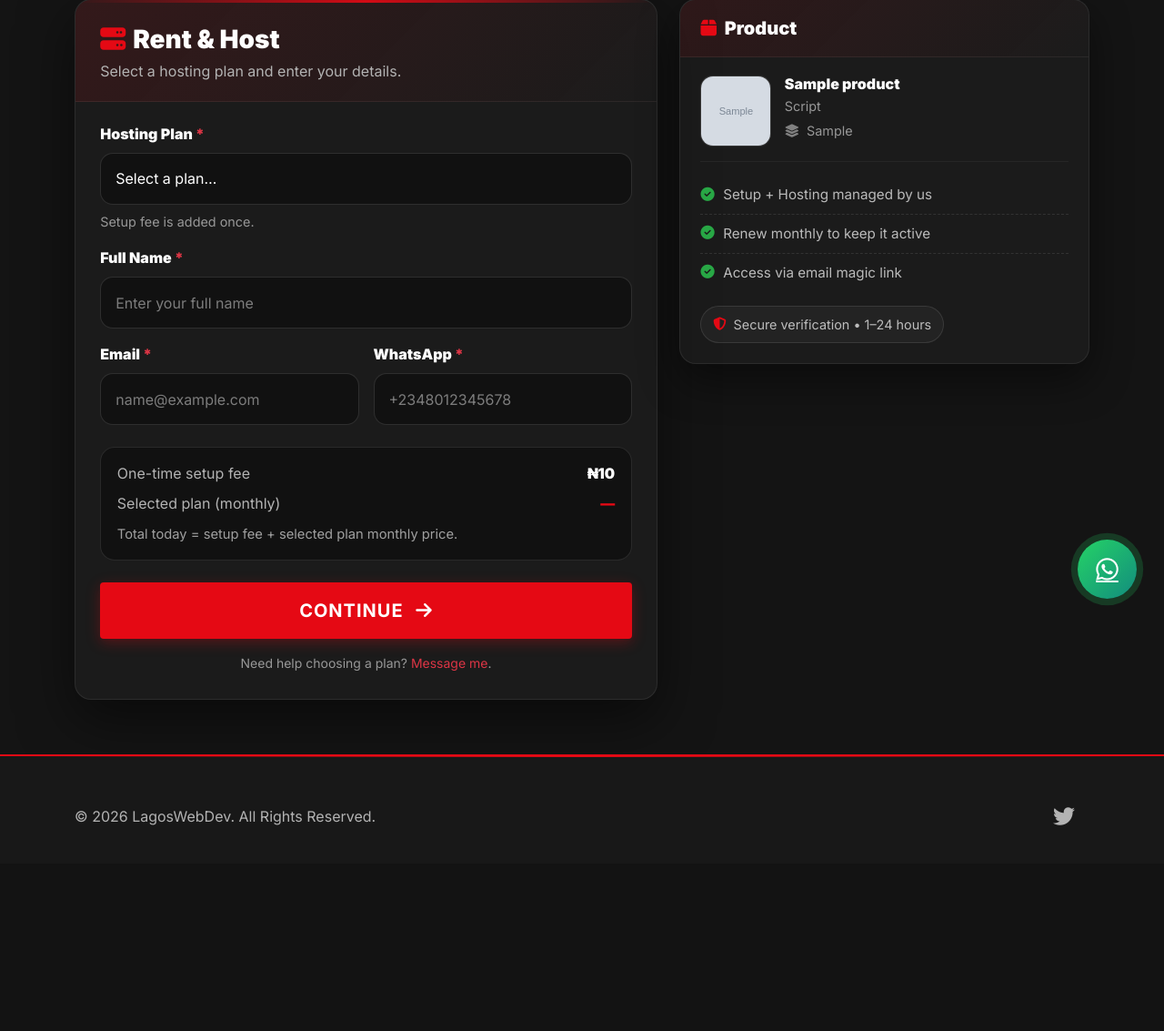
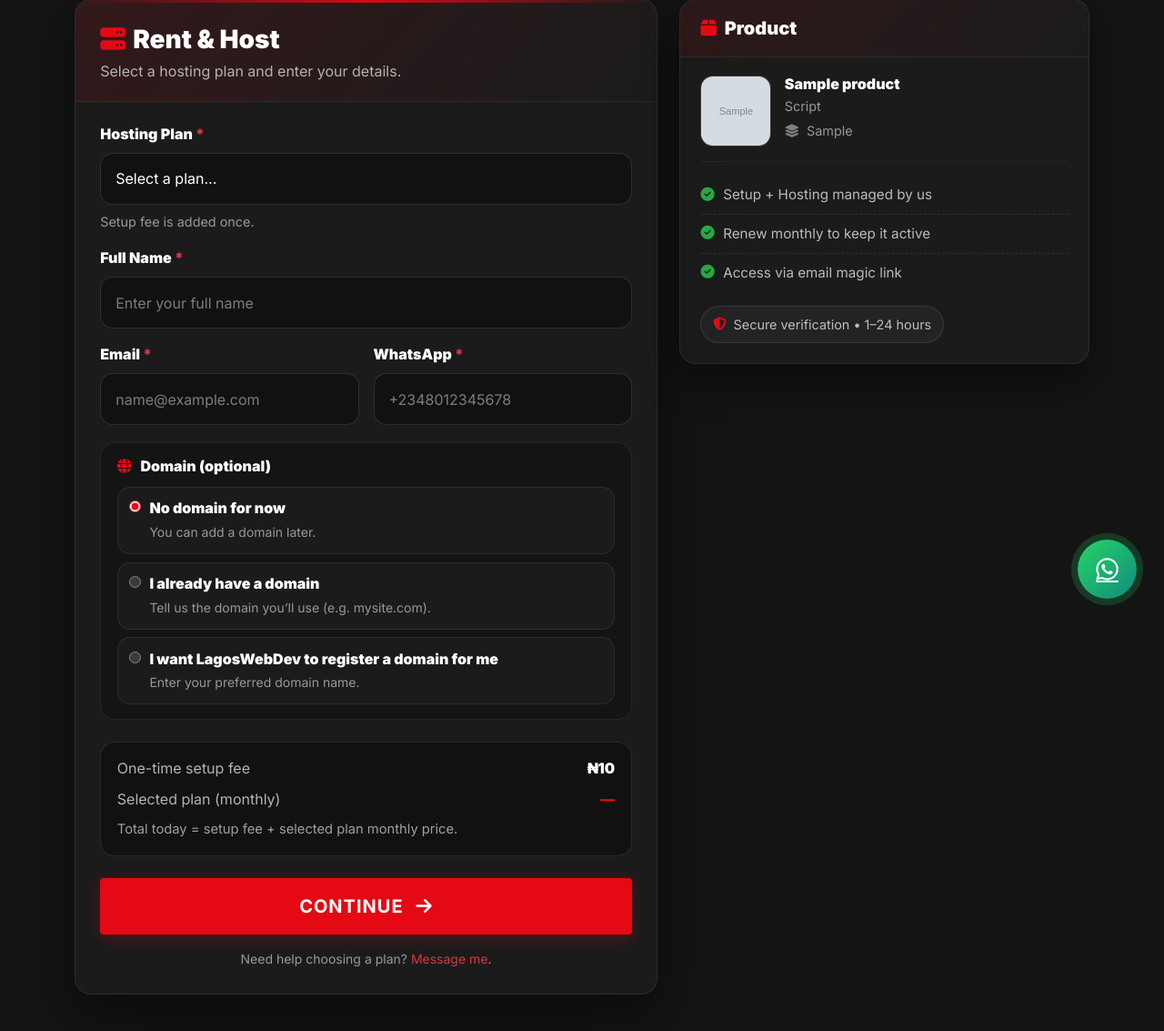
Before and after one commit to Teejayskillz/myportfolio, a Django app: a page that uses templates/marketplace/rent_start.html in a window 1280 px wide. Shown: the part 112-1245 px from the top of the page at 91% size. Before the commit the page ends 1019 px from the top, so only its background shows below. Run offline with Django 5.2, Linux system fonts and the light colour scheme; tables that the repository leaves empty hold one stand-in row (values such as "Sample post"); grey boxes marked "Sample" are stand-in pictures; some libraries are stand-ins or nearby versions.

Commit message:
added domain session to rentals

```diff
--- a/marketplace/views.py
+++ b/marketplace/views.py
@@ -2,13 +2,23 @@ import uuid
 import os
 from decimal import Decimal
 from datetime import timedelta, date
+
 from django.shortcuts import render, get_object_or_404, redirect
 from django.contrib import messages
-from django.http import HttpResponse, Http404
+from django.http import HttpResponse, Http404, HttpResponseBadRequest
 from django.utils import timezone
 from django.core.mail import send_mail
 from django.urls import reverse
+from django.conf import settings
+from django.contrib.contenttypes.models import ContentType
+from django.views.decorators.csrf import csrf_exempt
+
 from dateutil.relativedelta import relativedelta
+import requests
+import hmac
+import hashlib
+import json
+
 from .models import (
     Product,
     HostingPlan,
@@ -16,7 +26,8 @@ from .models import (
     DownloadToken,
     Rental,
     RentalInvoice,
-    MagicLinkToken
+    MagicLinkToken,
+    PaymentTransaction,
 )
 from .forms import (
     CheckoutOptionsForm,
@@ -24,16 +35,6 @@ from .forms import (
     ReceiptUploadForm
 )
 from .emails import send_purchase_pending_emails, send_rental_invoice_pending_emails
-import requests
-from django.conf import settings
-from django.http import HttpResponseBadRequest
-from django.contrib.contenttypes.models import ContentType
-from .models import PurchaseRequest, RentalInvoice, PaymentTransaction
-import hmac, hashlib, json
-from django.views.decorators.csrf import csrf_exempt
-from django.http import HttpResponse
-from django.utils import timezone
-from .models import PaymentTransaction, PurchaseRequest, RentalInvoice
 from .services import fulfill_purchase, fulfill_invoice
 
 
@@ -58,7 +59,7 @@ def checkout_options(request, slug):
         form = CheckoutOptionsForm(request.POST, product=product)
 
         if form.is_valid():
-            delivery_type = form.cleaned_data["delivery_type"]          # full_ownership | rent_own
+            delivery_type = form.cleaned_data["delivery_type"]  # full_ownership | rent_own
             hosting_plan = form.cleaned_data.get("hosting_plan")
 
             # 🔐 SERVER-SIDE PRICE CALCULATION
@@ -118,13 +119,30 @@ def checkout_details(request, checkout_id):
                 'name': form.cleaned_data['buyer_name'],
                 'email': form.cleaned_data['buyer_email'],
                 'whatsapp': form.cleaned_data['whatsapp_number'],
-                'note': form.cleaned_data.get('note', '')
+                'note': form.cleaned_data.get('note', ''),
+
+                # ✅ domain fields (new)
+                'domain_option': form.cleaned_data.get('domain_option', 'none'),
+                'domain_name': (form.cleaned_data.get('domain_name') or '').strip().lower(),
             }
             checkouts[checkout_id] = checkout
             request.session['checkouts'] = checkouts
             return redirect('marketplace:checkout_summary', checkout_id=checkout_id)
+
     else:
-        form = BuyerDetailsForm()
+        # ✅ prefill if user goes back
+        initial = {}
+        buyer = checkout.get('buyer') or {}
+        if buyer:
+            initial = {
+                'buyer_name': buyer.get('name', ''),
+                'buyer_email': buyer.get('email', ''),
+                'whatsapp_number': buyer.get('whatsapp', ''),
+                'note': buyer.get('note', ''),
+                'domain_option': buyer.get('domain_option', 'none'),
+                'domain_name': buyer.get('domain_name', ''),
+            }
+        form = BuyerDetailsForm(initial=initial)
 
     return render(request, 'marketplace/checkout/details.html', {
         'form': form,
@@ -177,19 +195,28 @@ def checkout_payment(request, checkout_id):
     if request.method == 'POST':
         form = ReceiptUploadForm(request.POST, request.FILES)
         if form.is_valid():
+            buyer = checkout.get('buyer') or {}
+
             purchase = PurchaseRequest.objects.create(
                 product=product,
                 hosting_plan=hosting_plan,
                 delivery_type=checkout['delivery_type'],  # full_ownership | rent_own
-                buyer_name=checkout['buyer']['name'],
-                buyer_email=checkout['buyer']['email'],
-                whatsapp_number=checkout['buyer']['whatsapp'],
+                buyer_name=buyer.get('name', ''),
+                buyer_email=buyer.get('email', ''),
+                whatsapp_number=buyer.get('whatsapp', ''),
+
+                # ✅ domain fields (new)
+                domain_option=buyer.get('domain_option', 'none'),
+                domain_name=(buyer.get('domain_name') or '').strip().lower(),
+
+                # NOTE: only keep this if your model has it
+                domain_status="unchecked",
+
                 amount=Decimal(checkout['amount']),
                 receipt=form.cleaned_data['receipt'],
                 status='pending'
             )
 
-            # ✅ Send 2 emails (customer + admin)
             send_purchase_pending_emails(request=request, purchase=purchase)
 
             del checkouts[checkout_id]
@@ -242,9 +269,15 @@ def buy_now(request, slug):
                 'buyer_name': form.cleaned_data['buyer_name'],
                 'buyer_email': form.cleaned_data['buyer_email'],
                 'whatsapp_number': form.cleaned_data['whatsapp_number'],
+
+                # ✅ domain fields (new)
+                'domain_option': form.cleaned_data.get('domain_option', 'none'),
+                'domain_name': (form.cleaned_data.get('domain_name') or '').strip().lower(),
+
                 'amount': str(product.price_full_ownership)
             }
             return redirect('marketplace:buy_now_receipt', purchase_id=product.id)
+
     else:
         form = BuyerDetailsForm()
 
@@ -268,10 +301,18 @@ def buy_now_receipt(request, purchase_id):
         if form.is_valid():
             purchase = PurchaseRequest.objects.create(
                 product=product,
-                delivery_type='full_ownership',  # ✅ CHANGED
+                delivery_type='full_ownership',
                 buyer_name=session_data['buyer_name'],
                 buyer_email=session_data['buyer_email'],
                 whatsapp_number=session_data['whatsapp_number'],
+
+                # ✅ domain fields (new)
+                domain_option=session_data.get('domain_option', 'none'),
+                domain_name=(session_data.get('domain_name') or '').strip().lower(),
+
+                # NOTE: only keep this if your model has it
+                domain_status="unchecked",
+
                 amount=Decimal(session_data['amount']),
                 receipt=form.cleaned_data['receipt'],
                 status='pending'
@@ -281,6 +322,7 @@ def buy_now_receipt(request, purchase_id):
 
             del request.session['buy_now']
             return redirect('marketplace:buy_now_summary', purchase_id=purchase.id)
+
     else:
         form = ReceiptUploadForm()
 
@@ -305,9 +347,14 @@ def rent_start(request, slug):
 
     if request.method == "POST":
         plan_id = request.POST.get("plan_id")
+
         buyer_name = request.POST.get("buyer_name", "").strip()
         buyer_email = request.POST.get("buyer_email", "").strip()
         whatsapp_number = request.POST.get("whatsapp_number", "").strip()
+
+        # ✅ Domain fields (new)
+        domain_option = (request.POST.get("domain_option") or "none").strip()
+        domain_name = (request.POST.get("domain_name") or "").strip().lower()
 
         plans = product.available_hosting_plans.filter(is_active=True).order_by("monthly_price")
         if not plans.exists():
@@ -323,17 +370,29 @@ def rent_start(request, slug):
             messages.error(request, "Please fill in all required fields.")
             return redirect("marketplace:rent_start", slug=product.slug)
 
-        amount = product.rental_setup_fee + plan.monthly_price
+        # ✅ Validate domain only when needed
+        if domain_option in ("have_domain", "need_domain") and not domain_name:
+            messages.error(request, "Please enter your domain name.")
+            return redirect("marketplace:rent_start", slug=product.slug)
+
+        amount = (product.rental_setup_fee or Decimal("0.00")) + plan.monthly_price
 
         purchase = PurchaseRequest.objects.create(
             product=product,
             hosting_plan=plan,
-            delivery_type="rent_own",  # ✅ CHANGED
+            delivery_type="rent_own",
             buyer_name=buyer_name,
             buyer_email=buyer_email,
             whatsapp_number=whatsapp_number,
             amount=amount,
             status="pending",
+
+            # ✅ Save domain choice
+            domain_option=domain_option,
+            domain_name=domain_name,
+
+            # NOTE: only keep this if your model has it
+            domain_status="unchecked",
         )
 
         return redirect("marketplace:rent_receipt", purchase_id=purchase.id)
@@ -346,7 +405,7 @@ def rent_start(request, slug):
 
 
 def rent_receipt(request, purchase_id):
-    purchase = get_object_or_404(PurchaseRequest, id=purchase_id, delivery_type="rent_own")  # ✅ CHANGED
+    purchase = get_object_or_404(PurchaseRequest, id=purchase_id, delivery_type="rent_own")
 
     if request.method == "POST":
         receipt = request.FILES.get("receipt")
@@ -366,7 +425,7 @@ def rent_receipt(request, purchase_id):
 
 
 def rent_confirmed(request, purchase_id):
-    purchase = get_object_or_404(PurchaseRequest, id=purchase_id, delivery_type="rent_own")  # ✅ CHANGED
+    purchase = get_object_or_404(PurchaseRequest, id=purchase_id, delivery_type="rent_own")
     return render(request, "marketplace/rent_confirmed.html", {"purchase": purchase})
 
 
@@ -465,7 +524,6 @@ def rental_generate_renew_invoice(request, rental_id):
         return redirect("marketplace:rental_invoice_upload", invoice_id=existing.id)
 
     now = timezone.now()
-
     base_dt = rental.expires_at if rental.expires_at and rental.expires_at > now else now
 
     period_start = (base_dt + timedelta(days=1)).date()
@@ -527,21 +585,12 @@ def _paystack_init(*, email, amount_naira, reference, callback_url):
     }
 
     r = requests.post(url, json=payload, headers=headers, timeout=30)
-    print("PAYSTACK_INIT_STATUS:", r.status_code)
-    print("PAYSTACK_INIT_TEXT:", r.text)
-    secret = (settings.PAYSTACK_SECRET_KEY or "").strip()
-    print("PAYSTACK_SECRET repr:", repr(secret))
-    print("PAYSTACK_SECRET length:", len(secret))
-    print("PAYSTACK_SECRET startswith sk_:", secret.startswith("sk_"))
-    print("RAW_SECRET_REPR:", repr(settings.PAYSTACK_SECRET_KEY))
-    print("STRIPPED_SECRET_REPR:", repr((settings.PAYSTACK_SECRET_KEY or "").strip()))
+    return r.json()
 
-    return r.json()
 
 def paystack_start_purchase(request, purchase_id):
     purchase = get_object_or_404(PurchaseRequest, id=purchase_id)
 
-    # safety: don’t pay for already approved
     if purchase.status == "approved":
         return redirect("marketplace:product_list")
 
@@ -573,7 +622,6 @@ def paystack_start_purchase(request, purchase_id):
 
     tx.paystack_payload = res
     tx.save(update_fields=["paystack_payload"])
-
 
     return redirect(res["data"]["authorization_url"])
 
@@ -617,10 +665,7 @@ def paystack_start_invoice(request, invoice_id):
 
 
 def paystack_callback(request):
-    # UX page only — webhook does the real approval
-    # You can show “We are confirming your payment…”
     return redirect("marketplace:product_list")
-
 
 
 def _paystack_verify(reference: str):
@@ -654,7 +699,6 @@ def paystack_webhook(request):
     if not reference:
         return HttpResponse(status=400)
 
-    # We only care about successful charge events
     if event_type not in ("charge.success",):
         return HttpResponse(status=200)
 
@@ -662,11 +706,9 @@ def paystack_webhook(request):
     if not tx:
         return HttpResponse(status=200)
 
-    # idempotency: if already success, do nothing
     if tx.status == "success":
         return HttpResponse(status=200)
 
-    # Verify with Paystack (extra safety)
     verify = _paystack_verify(reference)
     if not verify.get("status"):
         return HttpResponse(status=200)
@@ -681,7 +723,6 @@ def paystack_webhook(request):
     paid_amount_kobo = int(vdata.get("amount", 0))
     paid_amount_naira = paid_amount_kobo / 100
 
-    # ensure amount matches what we expected
     if float(tx.amount) != float(paid_amount_naira):
         tx.status = "failed"
         tx.paystack_payload = verify
@@ -693,11 +734,8 @@ def paystack_webhook(request):
     tx.paystack_payload = verify
     tx.save(update_fields=["status", "paid_at", "paystack_payload"])
 
-    # Fulfill based on linked object
     obj = tx.content_object
 
-    # We need a request-like object for request.build_absolute_uri() inside emails.
-    # Easiest: use the webhook request itself.
     if isinstance(obj, PurchaseRequest):
         fulfill_purchase(request=request, purchase=obj)
     elif isinstance(obj, RentalInvoice):
--- a/templates/marketplace/rent_start.html
+++ b/templates/marketplace/rent_start.html
@@ -54,6 +54,55 @@
     color: rgba(255,255,255,0.55);
     font-size: .9rem;
     margin-top: .45rem;
+  }
+
+  /* Divider */
+  .rh-divider{
+    margin: 1.2rem 0 1rem;
+    border-top: 1px solid rgba(255,255,255,0.08);
+  }
+
+  /* Domain section */
+  .rh-domain{
+    border-radius: 16px;
+    padding: 1rem 1.1rem;
+    background: rgba(0,0,0,0.25);
+    border: 1px solid rgba(255,255,255,0.08);
+    margin-top: 1.2rem;
+  }
+  .rh-domain h6{
+    margin: 0 0 .8rem;
+    font-weight: 950;
+    display:flex;
+    align-items:center;
+    gap:.6rem;
+  }
+  .rh-domain h6 i{ color: var(--netflix-red); }
+
+  .rh-radio{
+    display:flex;
+    flex-direction:column;
+    gap:.55rem;
+  }
+  .rh-radio .opt{
+    display:flex;
+    gap:.6rem;
+    align-items:flex-start;
+    padding:.65rem .75rem;
+    border-radius: 14px;
+    background: rgba(255,255,255,0.03);
+    border: 1px solid rgba(255,255,255,0.08);
+  }
+  .rh-radio input[type="radio"]{
+    margin-top: .25rem;
+    accent-color: var(--netflix-red);
+  }
+  .rh-radio .opt strong{ display:block; font-weight: 900; }
+  .rh-radio .opt small{ color: rgba(255,255,255,0.55); }
+
+  .rh-domain-input{
+    margin-top: .9rem;
+    display:none;
   }
 
   /* Summary box */
@@ -207,6 +256,50 @@
               </div>
             </div>
 
+            <!-- ✅ DOMAIN SECTION -->
+            <div class="rh-domain">
+              <h6><i class="fas fa-globe"></i>Domain (optional)</h6>
+
+              <div class="rh-radio" id="domainOptions">
+                <label class="opt">
+                  <input type="radio" name="domain_option" value="none" checked>
+                  <div>
+                    <strong>No domain for now</strong>
+                    <small>You can add a domain later.</small>
+                  </div>
+                </label>
+
+                <label class="opt">
+                  <input type="radio" name="domain_option" value="have_domain">
+                  <div>
+                    <strong>I already have a domain</strong>
+                    <small>Tell us the domain you’ll use (e.g. mysite.com).</small>
+                  </div>
+                </label>
+
+                <label class="opt">
+                  <input type="radio" name="domain_option" value="need_domain">
+                  <div>
+                    <strong>I want LagosWebDev to register a domain for me</strong>
+                    <small>Enter your preferred domain name.</small>
+                  </div>
+                </label>
+              </div>
+
+              <div class="rh-domain-input" id="domainInputWrap">
+                <label class="form-label rh-label mt-2">Domain Name</label>
+                <input
+                  name="domain_name"
+                  class="form-control rh-input"
+                  placeholder="example.com"
+                  id="domainNameInput"
+                >
+                <div class="rh-note">
+                  We’ll confirm availability after you submit (or during payment approval).
+                </div>
+              </div>
+            </div>
+
             <div class="rh-summary mt-4">
               <div class="rowline">
                 <span class="k">One-time setup fee</span>
@@ -280,13 +373,12 @@
 </div>
 
 <script>
-  // Show selected plan price in the summary box (no backend changes needed)
+  // Show selected plan price in the summary box
   document.addEventListener("DOMContentLoaded", function () {
     const planSelect = document.getElementById("planSelect");
     const planPriceEl = document.getElementById("planPrice");
 
     function formatNaira(value) {
-      // value may be "12000.00" or "12000"
       const num = Number(value);
       if (!isFinite(num)) return "—";
       return "₦" + Math.round(num).toLocaleString();
@@ -302,6 +394,26 @@
       planSelect.addEventListener("change", updatePrice);
       updatePrice();
     }
+
+    // Domain toggle
+    const domainOptions = document.getElementById("domainOptions");
+    const domainWrap = document.getElementById("domainInputWrap");
+    const domainInput = document.getElementById("domainNameInput");
+
+    function syncDomainUI() {
+      const picked = domainOptions.querySelector('input[name="domain_option"]:checked')?.value || "none";
+      const needsName = (picked === "have_domain" || picked === "need_domain");
+      domainWrap.style.display = needsName ? "block" : "none";
+
+      if (!needsName && domainInput) {
+        domainInput.value = "";
+      }
+    }
+
+    if (domainOptions) {
+      domainOptions.addEventListener("change", syncDomainUI);
+      syncDomainUI();
+    }
   });
 </script>
 {% endblock %}
```
Also changed, not shown: marketplace/forms.py (+17 -0 lines), marketplace/models.py (+21 -1 lines), templates/marketplace/checkout/details.html (+55 -0 lines), marketplace/migrations/0018_purchaserequest_domain_name_and_more.py (added).
